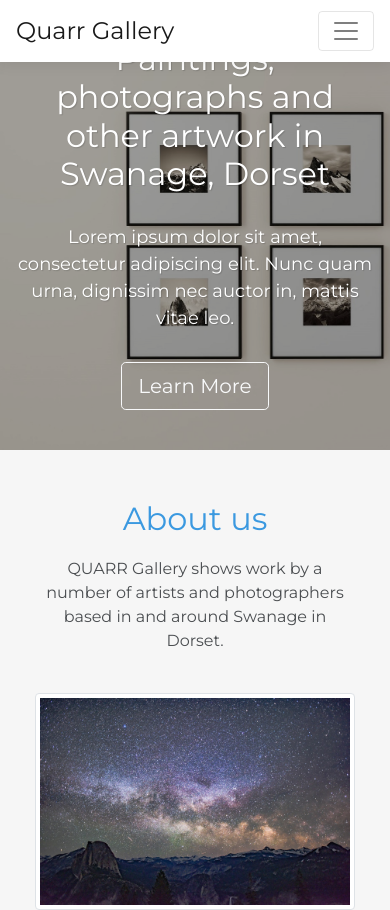
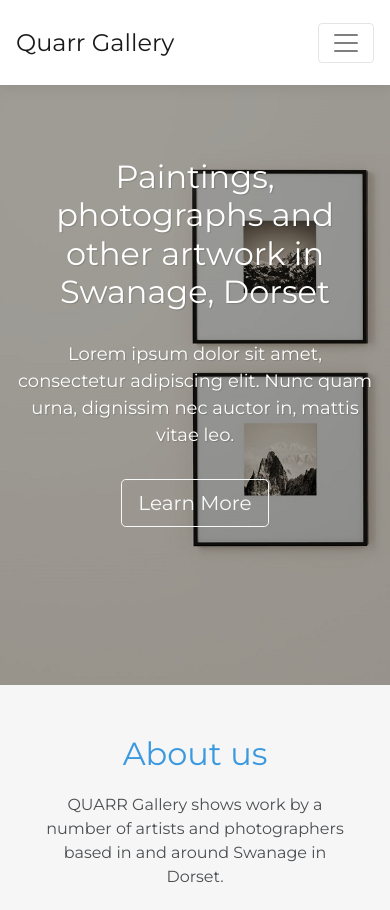
Before and after one commit to unhingedmagikarp/quarr-react, a React (Create React App) app in the folder quarr/: page / in a window 390 px wide. Shown: the top 910 px of the page. Built offline with nearby package versions, Linux system fonts and the light colour scheme.

Commit message:
shrink page fix

```diff
--- a/quarr/src/Components/LandingPage/AboutUs.js
+++ b/quarr/src/Components/LandingPage/AboutUs.js
@@ -3,7 +3,7 @@ import ThumbNail from "../../Assets/img/scenery/image5.jpg";
 
 const AboutUs = () => {
   return (
-    <section className="clean-block clean-info dark">
+    <section id="aboutUs" className="clean-block clean-info dark">
       <div className="container">
         <div className="block-heading">
           <h2 className="text-info">About us</h2>
--- /dev/null
+++ b/quarr/src/Components/LandingPage/LandingPage.css
@@ -0,0 +1,5 @@
+@media screen and (max-width: 600px) {
+  .smallView {
+    min-height: 685px;
+  }
+}
--- a/quarr/src/Components/LandingPage/LandingPicture.js
+++ b/quarr/src/Components/LandingPage/LandingPicture.js
@@ -1,10 +1,16 @@
 import React from "react";
 import backgroundPic from "../../Assets/img/tech/image4.jpeg";
+import "./LandingPage.css";
 
 const LandingPicture = () => {
+  const scrollButton = () => {
+    const asd = document.getElementsByClassName("clean-hero");
+    window.scrollBy({ top: 600, left: 0, behavior: "smooth" });
+  };
+
   return (
     <section
-      className="clean-block clean-hero"
+      className="clean-block clean-hero smallView"
       style={{
         backgroundImage: `url(${backgroundPic})`,
         backgroundRepeat: "no-repeat",
@@ -17,10 +23,7 @@ const LandingPicture = () => {
           Lorem ipsum dolor sit amet, consectetur adipiscing elit. Nunc quam
           urna, dignissim nec auctor in, mattis vitae leo.
         </p>
-        <button
-          className="btn btn-outline-light btn-lg"
-          onClick={window.scrollBy({ top: 10, left: 0, behavior: "smooth" })}
-        >
+        <button className="btn btn-outline-light btn-lg" onClick={scrollButton}>
           Learn More
         </button>
       </div>
--- /dev/null
+++ b/quarr/src/Components/Navigation/Navigation.css
@@ -0,0 +1,5 @@
+@media screen and (max-width: 600px) {
+  .smallNav {
+    min-height: 85px;
+  }
+}
--- a/quarr/src/Components/Navigation/Navigation.js
+++ b/quarr/src/Components/Navigation/Navigation.js
@@ -1,6 +1,7 @@
 import React, { Component } from "react";
 import NavButton from "./NavButton";
 import { NavbarToggler, Collapse } from "reactstrap";
+import "./Navigation.css";
 
 class AppNavbar extends Component {
   state = {
@@ -14,7 +15,7 @@ class AppNavbar extends Component {
   };
   render() {
     return (
-      <nav className="navbar navbar-light navbar-expand-lg fixed-top bg-white clean-navbar">
+      <nav className="navbar navbar-light navbar-expand-lg fixed-top bg-white clean-navbar smallNav">
         <div className="container">
           <a className="navbar-brand logo" href="/">
             Quarr Gallery
```
